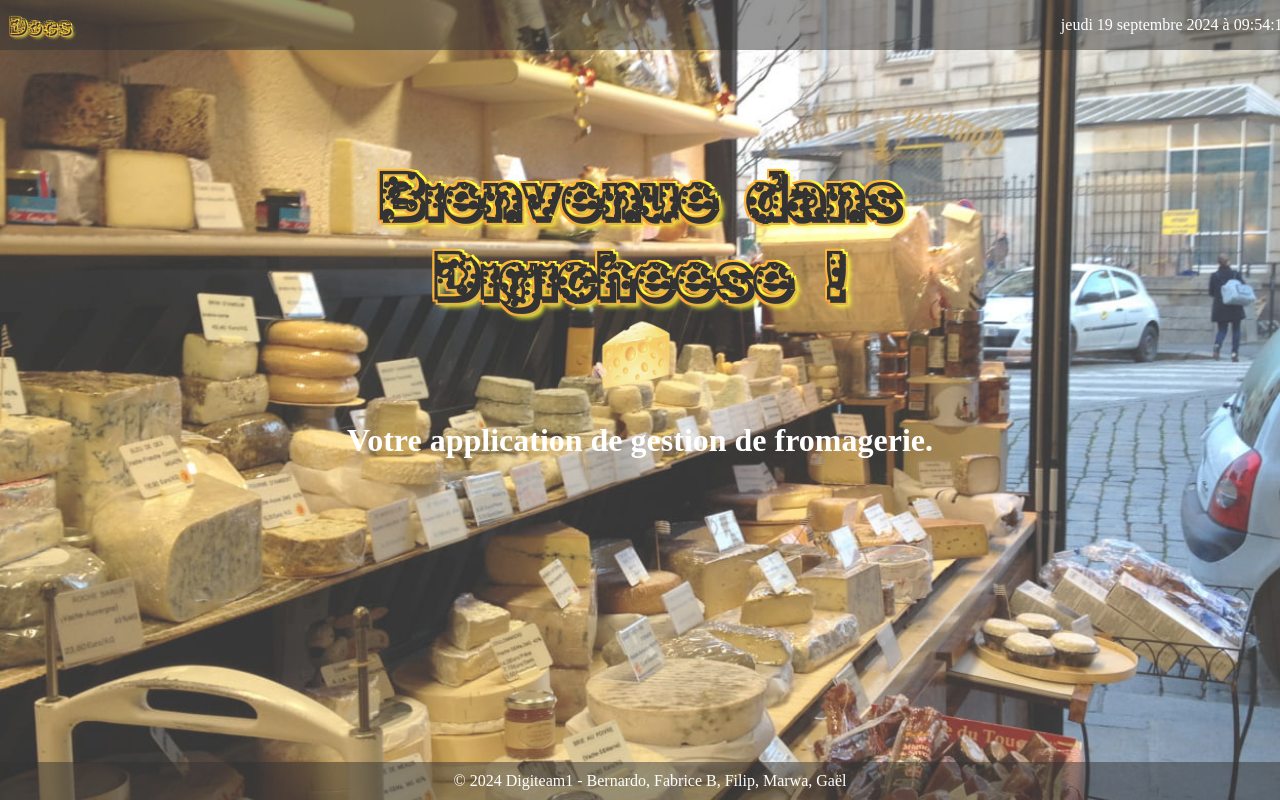
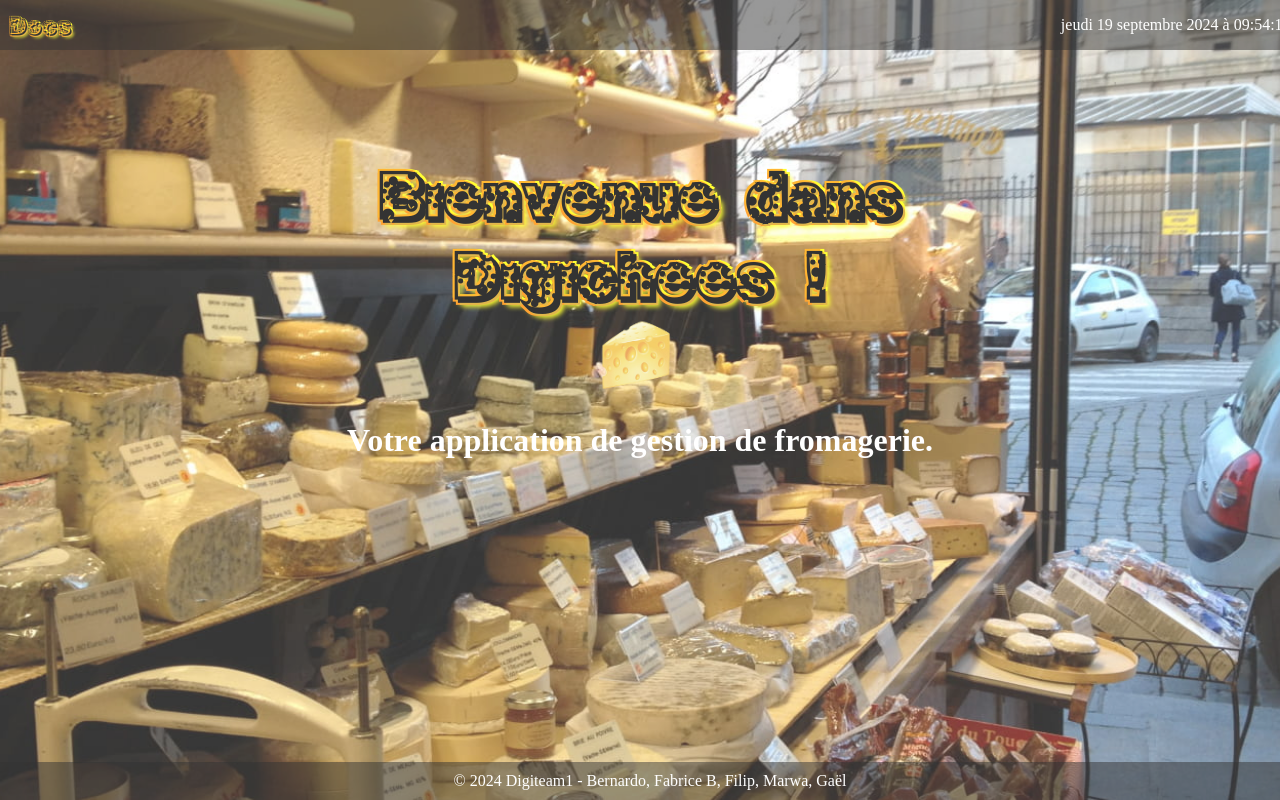
Before and after one commit to GaelBuenoBarthe/DigiCheese, a FastAPI app: page / in a window 1280 px wide. Run offline with FastAPI, Linux system fonts and the light colour scheme; parts of the project's set-up code (start-up, migrations or seed data) failed here and were passed over.

Commit message:
[patch] change app title to digichees

```diff
--- a/templates/index.html
+++ b/templates/index.html
@@ -78,7 +78,7 @@
         </div>
         <div class="content">
             <div class="title">
-                <h1>Bienvenue dans Digicheese !</h1>
+                <h1>Bienvenue dans Digichees !</h1>
                 <img src="/static/cheese.png" alt="Cheese">
                 <h2 class="description">Votre application de gestion de fromagerie.</h2>
             </div>
```
